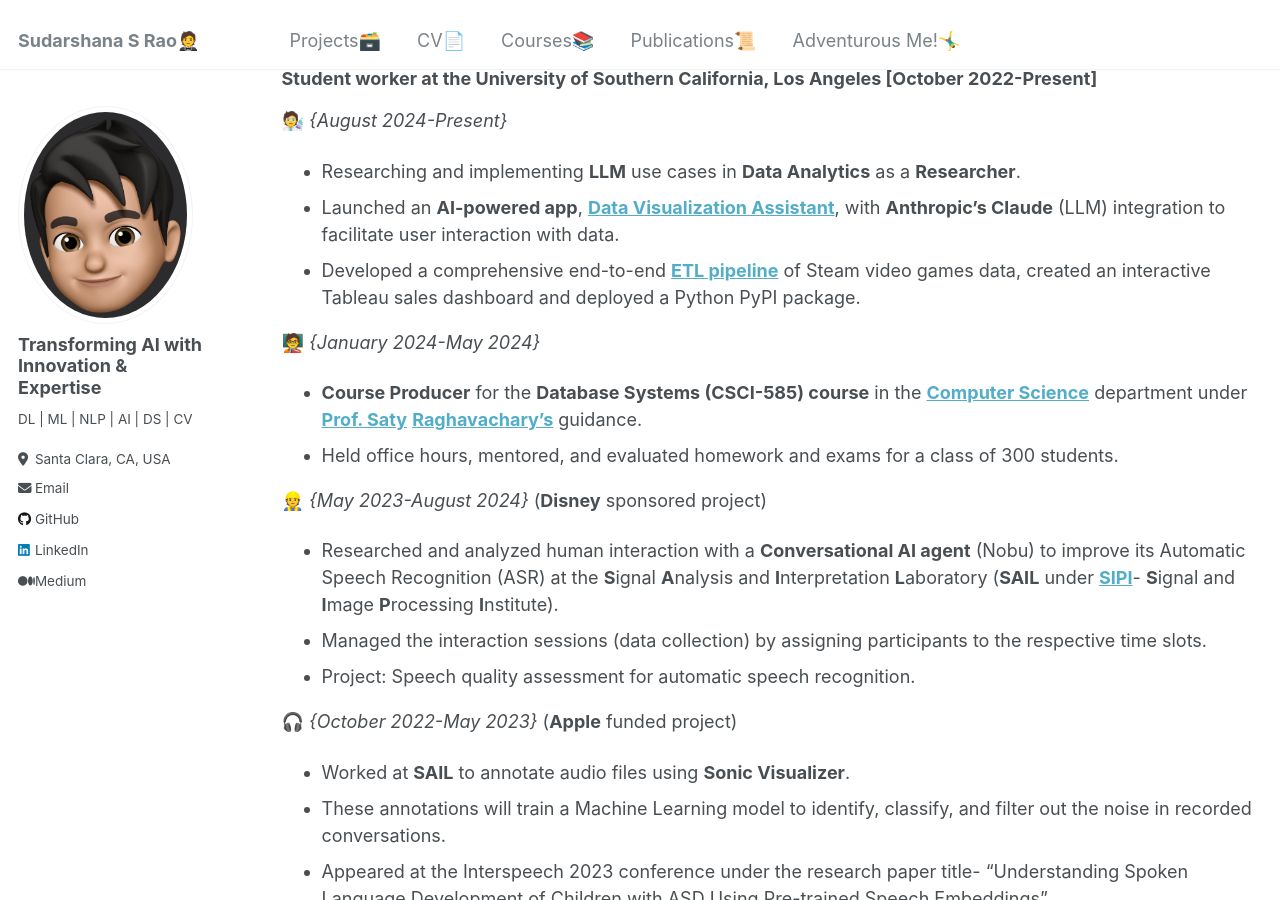
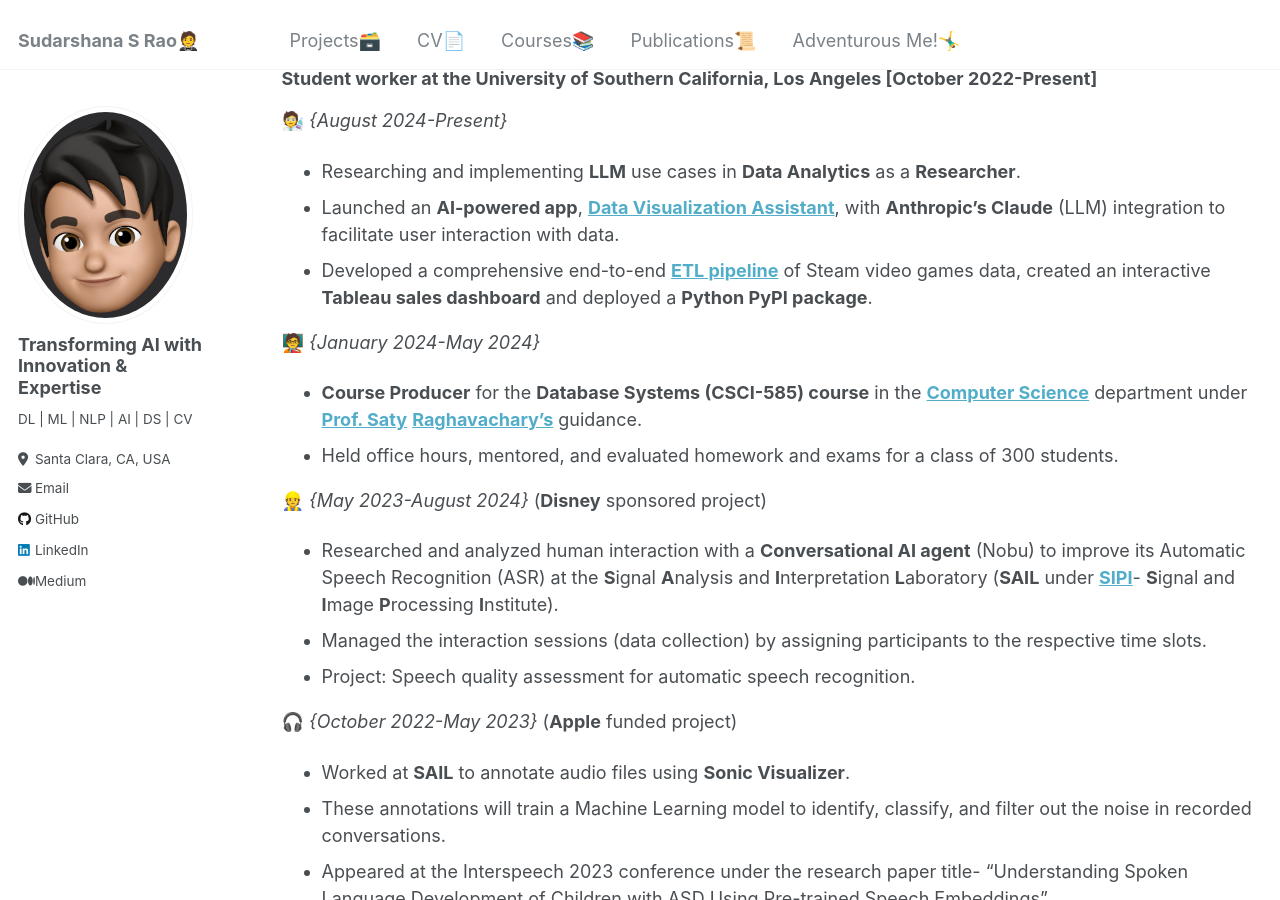
Before and after one commit to SudarshanaSRao/SudarshanaSRao.github.io, a Jekyll site: the page built from _pages/cv.md, in a window 1280 px wide and 900 px high, scrolled down 1477 px. Built offline with Jekyll 4.4.1, drawn with Linux system fonts in a browser that asks for light colours.

Commit message:
Update cv.md

```diff
--- a/_pages/cv.md
+++ b/_pages/cv.md
@@ -347,7 +347,7 @@
 🧑‍🔬 _{August 2024-Present}_
 * Researching and implementing **LLM** use cases in **Data Analytics** as a **Researcher**.
 * Launched an **AI-powered app**, [**Data Visualization Assistant**](https://sudarshanasrao.github.io/portfolio/portfolio-1/), with **Anthropic’s Claude** (LLM) integration to facilitate user interaction with data.
-* Developed a comprehensive end-to-end [**ETL pipeline**](https://sudarshanasrao.github.io/portfolio/portfolio-0/) of Steam video games data, created an interactive Tableau sales dashboard and deployed a Python PyPI package.
+* Developed a comprehensive end-to-end [**ETL pipeline**](https://sudarshanasrao.github.io/portfolio/portfolio-0/) of Steam video games data, created an interactive **Tableau sales dashboard** and deployed a **Python PyPI package**.
 
 🧑‍🏫 _{January 2024-May 2024}_
 * **Course Producer** for the **Database Systems (CSCI-585) course** in the [**Computer Science**](https://www.cs.usc.edu/){:target="_blank"} department under [**Prof. Saty**](https://www.linkedin.com/in/satychary/){:target="_blank"} [**Raghavachary's**](https://viterbi.usc.edu/directory/faculty/Raghavachary/Saty){:target="_blank"} guidance.
```
